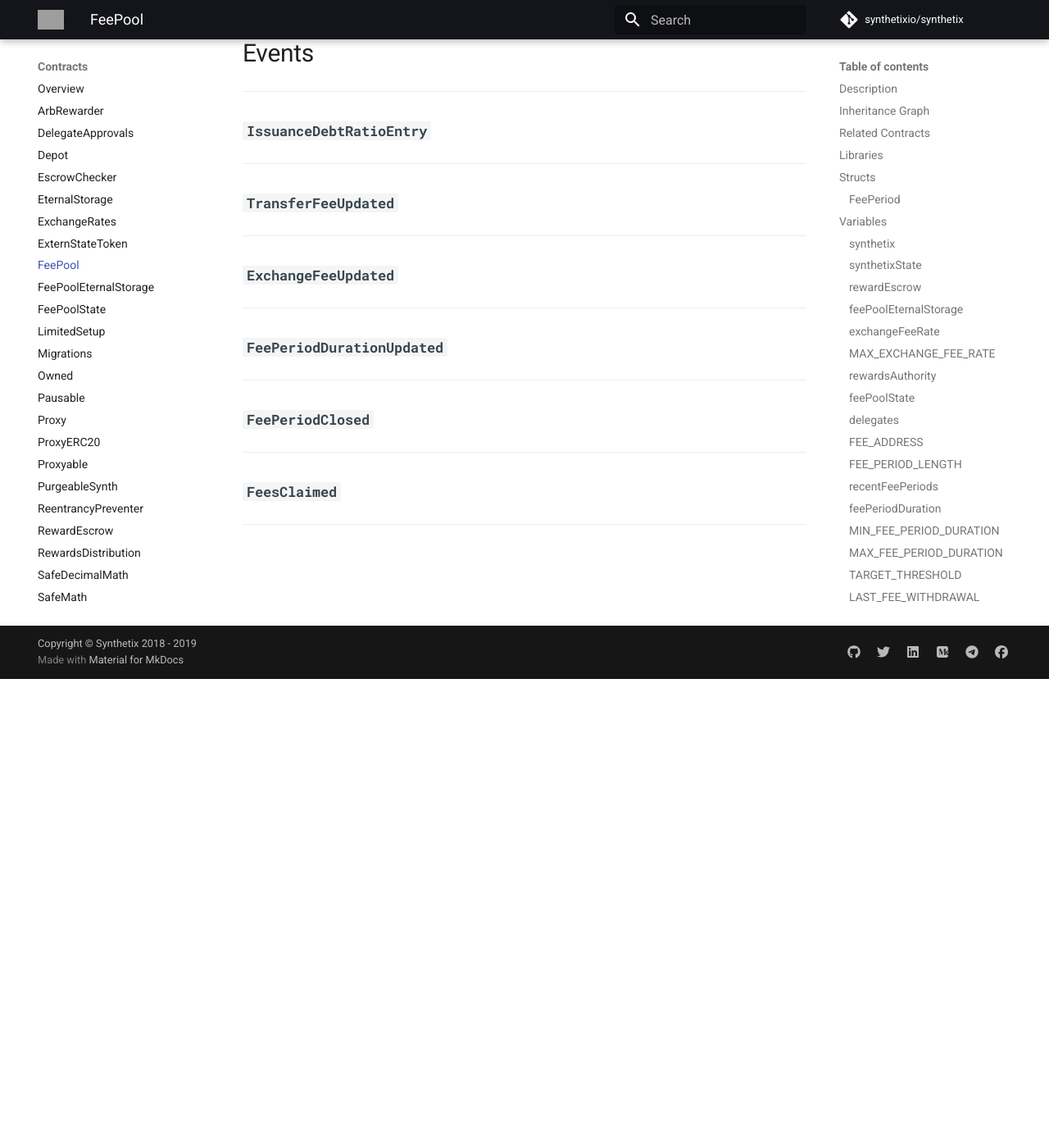
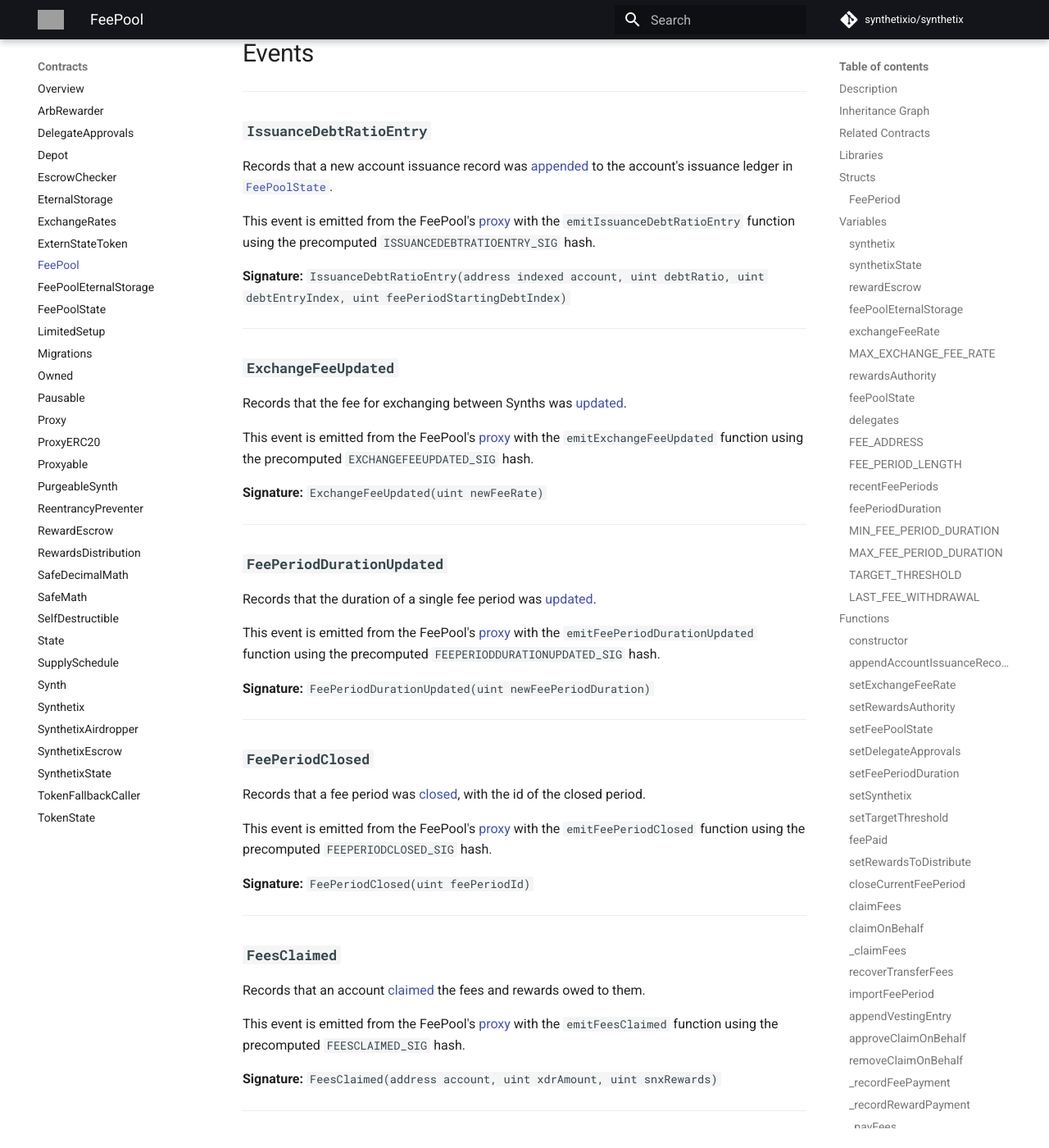
Before and after one commit to Synthetixio/synthetix, an MkDocs documentation site: the page built from docs/contracts/FeePool.md, in a window 1280 px wide and 1400 px high, scrolled down 22797 px. Shown: the whole window at 82% size. Built offline with MkDocs 1.6.1 and Material for MkDocs 9.7.7, drawn with Linux system fonts in a browser that asks for light colours; formulas are drawn with MathJax 3; comment, search, counter and statistics services are not loaded; before the commit the page ends 23625 px from its top, so only the background shows below that; some of the changed text lies outside the part shown; grey boxes are pictures that could not be loaded.

Commit message:
FeePool events.

```diff
--- a/docs/contracts/FeePool.md
+++ b/docs/contracts/FeePool.md
@@ -566,7 +566,7 @@
 
     **Emits**
 
-    * [`FeesClaimed(claimingAddress, feesPaid, rewardsPaid)`](#feesclaimed)
+    * [`FeesClaimed(claimingAddress, feesPaid, rewardsPaid)`](#feesclaimed) (`feesPaid` is denominated in XDRs, `rewardsPaid` in SNX)
 
 ---
 
@@ -955,7 +955,7 @@
 \omega \frac{\Delta_{\text{exit}}}{\Delta_{\text{entry}}}
 $$
 
-See [`Synthetix._addToDebtRegister`](Synthetix.md#_addToDebtRegister) for details.
+See [`Synthetix._addToDebtRegister`](Synthetix.md#_addToDebtRegister) for details of the debt ownership percentage adjustment.
 
 !!! caution "Superfluous Check"
     This returns 0 if `closingDebtIndex` is strictly greater than the [length of the debt ledger](SynthetixState.md#debtledgerlength).
@@ -1073,26 +1073,52 @@
 
 ### `IssuanceDebtRatioEntry`
 
----
+Records that a new account issuance record was [appended](#appendaccountissuancerecord) to the account's issuance ledger in [`FeePoolState`](FeePoolState.md#appendaccountissuancerecord).
 
-### `TransferFeeUpdated`
+This event is emitted from the FeePool's [proxy](Proxy.md#_emit) with the `emitIssuanceDebtRatioEntry` function using the precomputed `ISSUANCEDEBTRATIOENTRY_SIG` hash.
+
+**Signature:** `IssuanceDebtRatioEntry(address indexed account, uint debtRatio, uint debtEntryIndex, uint feePeriodStartingDebtIndex)`
 
 ---
 
 ### `ExchangeFeeUpdated`
 
+Records that the fee for exchanging between Synths was [updated](#setexchangefee).
+
+This event is emitted from the FeePool's [proxy](Proxy.md#_emit) with the `emitExchangeFeeUpdated` function using the precomputed `EXCHANGEFEEUPDATED_SIG` hash.
+
+**Signature:** `ExchangeFeeUpdated(uint newFeeRate)`
+
 ---
 
 ### `FeePeriodDurationUpdated`
+
+Records that the duration of a single fee period was [updated](#setfeeperiodduration).
+
+This event is emitted from the FeePool's [proxy](Proxy.md#_emit) with the `emitFeePeriodDurationUpdated` function using the precomputed `FEEPERIODDURATIONUPDATED_SIG` hash.
+
+**Signature:** `FeePeriodDurationUpdated(uint newFeePeriodDuration)`
 
 ---
 
 ### `FeePeriodClosed`
 
+Records that a fee period was [closed](#closecurrentfeeperiod), with the id of the closed period.
+
+This event is emitted from the FeePool's [proxy](Proxy.md#_emit) with the `emitFeePeriodClosed` function using the precomputed `FEEPERIODCLOSED_SIG` hash.
+
+**Signature:** `FeePeriodClosed(uint feePeriodId)`
+
 ---
 
 ### `FeesClaimed`
 
+Records that an account [claimed](#_claimFees) the fees and rewards owed to them.
+
+This event is emitted from the FeePool's [proxy](Proxy.md#_emit) with the `emitFeesClaimed` function using the precomputed `FEESCLAIMED_SIG` hash.
+
+**Signature:** `FeesClaimed(address account, uint xdrAmount, uint snxRewards)`
+
 ---
 
 <section-sep />
```
